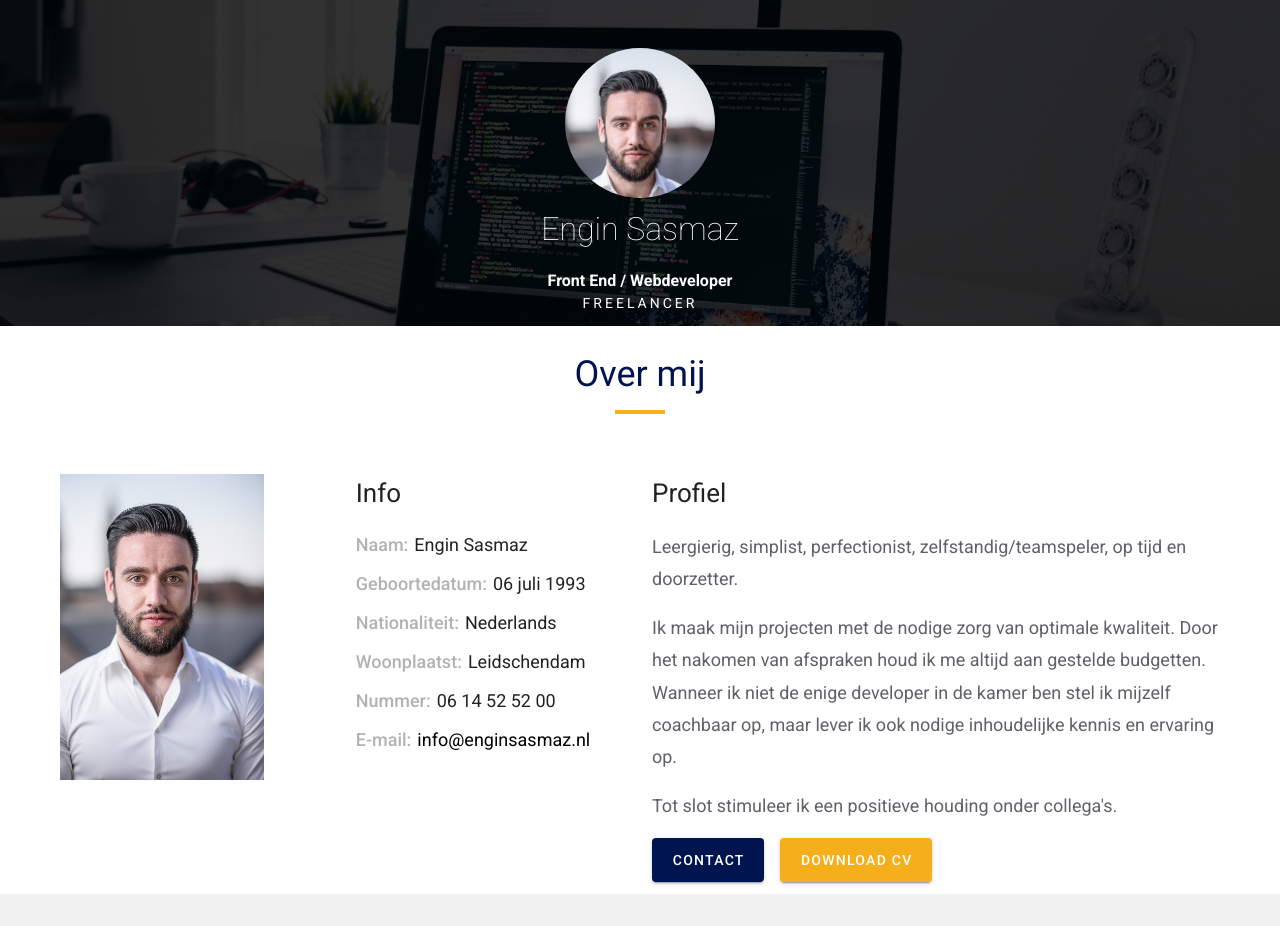
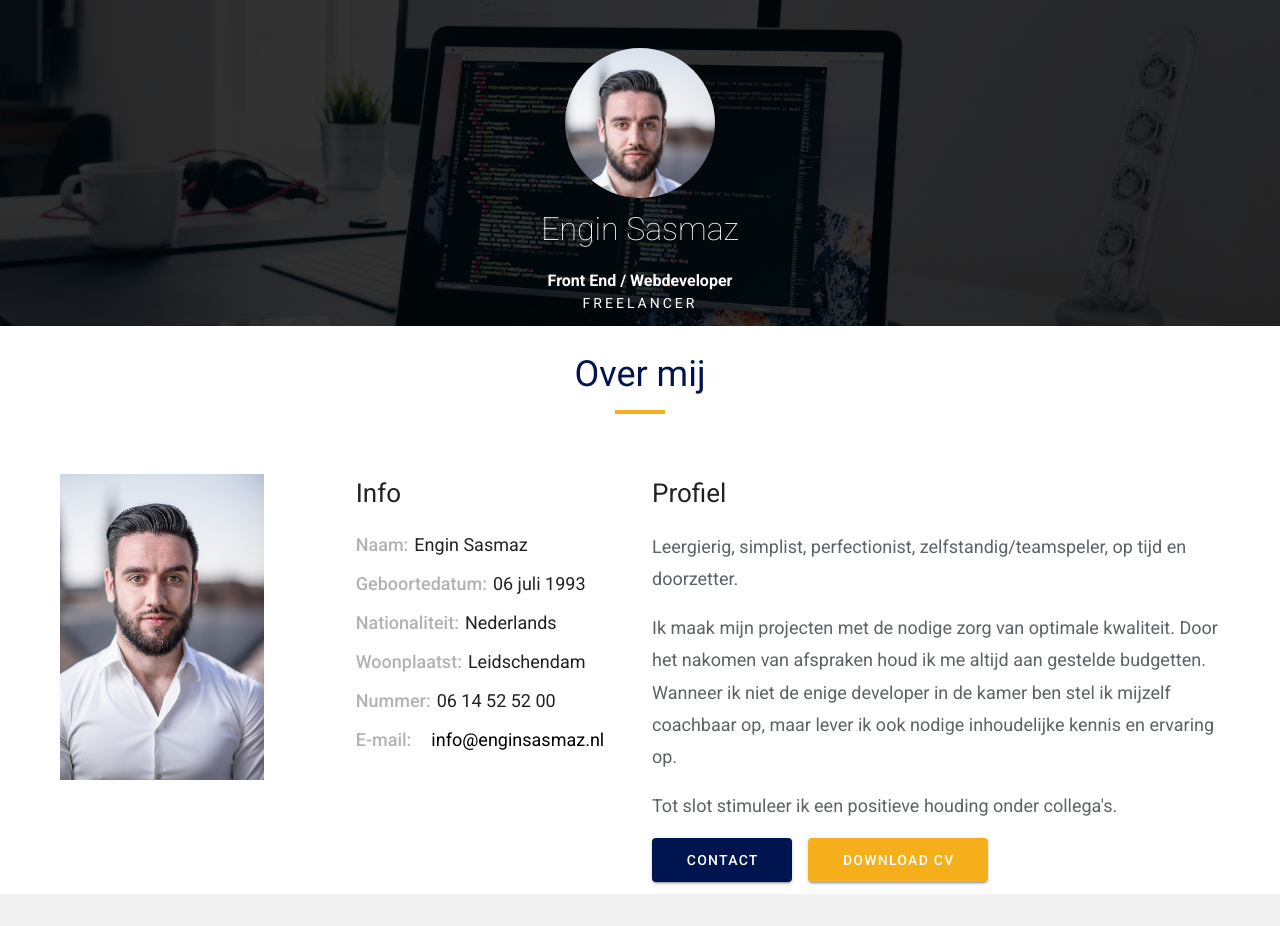
Before and after one commit to Enginovic/portfolio, a Vue app: page / in a window 1280 px wide. Shown: the top 926 px of the page. Built offline with nearby package versions, Linux system fonts and the light colour scheme.

Commit message:
changed click area of buttons in about section

```diff
--- a/src/assets/scss/_base.scss
+++ b/src/assets/scss/_base.scss
@@ -45,6 +45,7 @@ p {
 
 .button {
   color: #fff !important;
+  padding: 0;
 }
 
 .button--primary {
--- a/src/components/About/about.scss
+++ b/src/components/About/about.scss
@@ -22,4 +22,5 @@ img {
 
 a {
   text-decoration: none;
+  padding: 14px;
 }
```
